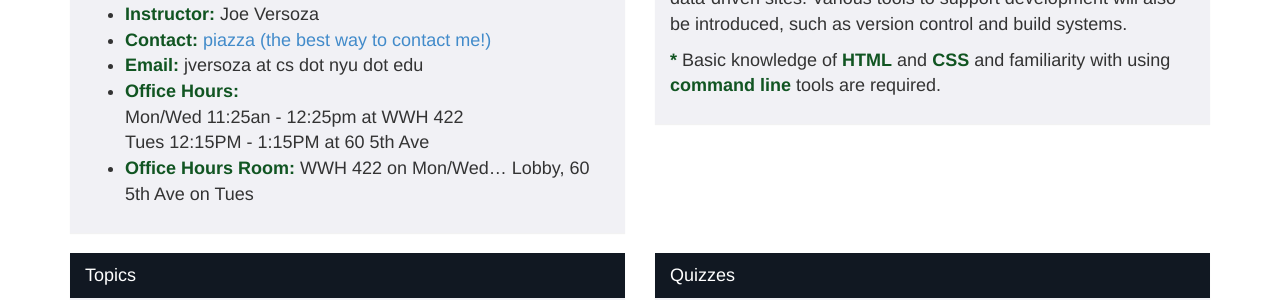
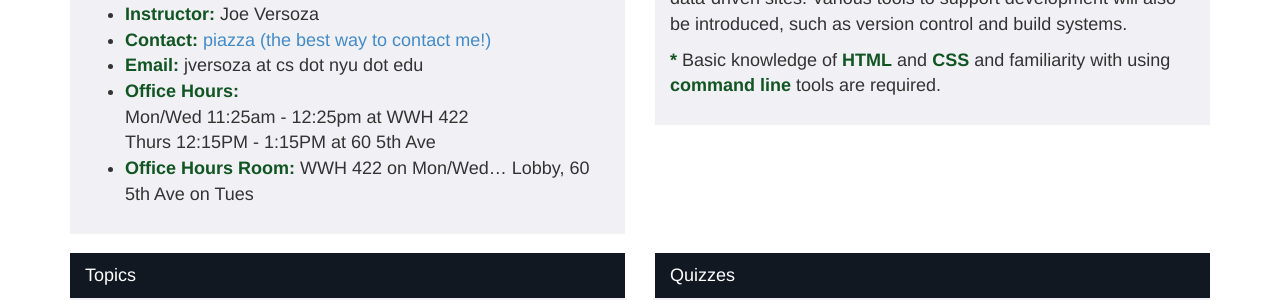
Before and after one commit to foureyes/csci-ua.0480-fall2019-001, a Jekyll site: the page built from syllabus.markdown, in a window 1280 px wide and 900 px high, scrolled down 318 px. Shown: the part 153-453 px from the top of the window. Built offline with Jekyll 4.4.1, drawn with Linux system fonts in a browser that asks for light colours; a script that is not in the unit is left out.

Commit message:
fix up office hours

```diff
--- a/_config.yml
+++ b/_config.yml
@@ -79,7 +79,7 @@ vars:
   course_site_alt: http://cs.nyu.edu/~jversoza
 
   # office hours
-  office_hours: "<br>Mon/Wed 11:25an - 12:25pm at WWH 422<br>Tues 12:15PM - 1:15PM at 60 5th Ave"
+  office_hours: "<br>Mon/Wed 11:25am - 12:25pm at WWH 422<br>Thurs 12:15PM - 1:15PM at 60 5th Ave"
   office_hours_room: WWH 422 on Mon/Wed... Lobby, 60 5th Ave on Tues
 
   # finals
--- a/index.markdown
+++ b/index.markdown
@@ -2,7 +2,6 @@
 layout: default
 nav-state: index
 ---
-
 <!--
 <h1>AIT Test Deploy</h1>
 -->
```
